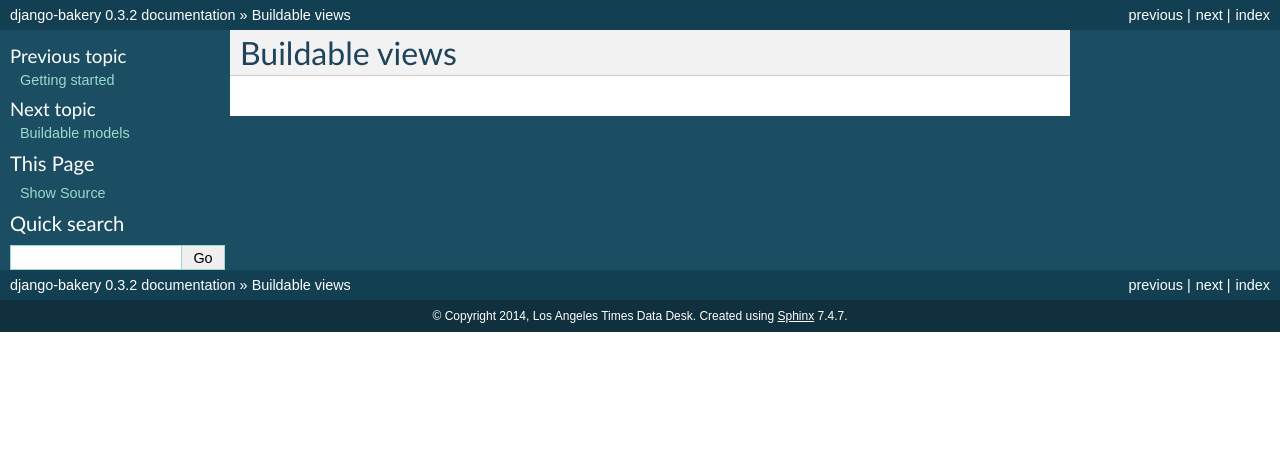
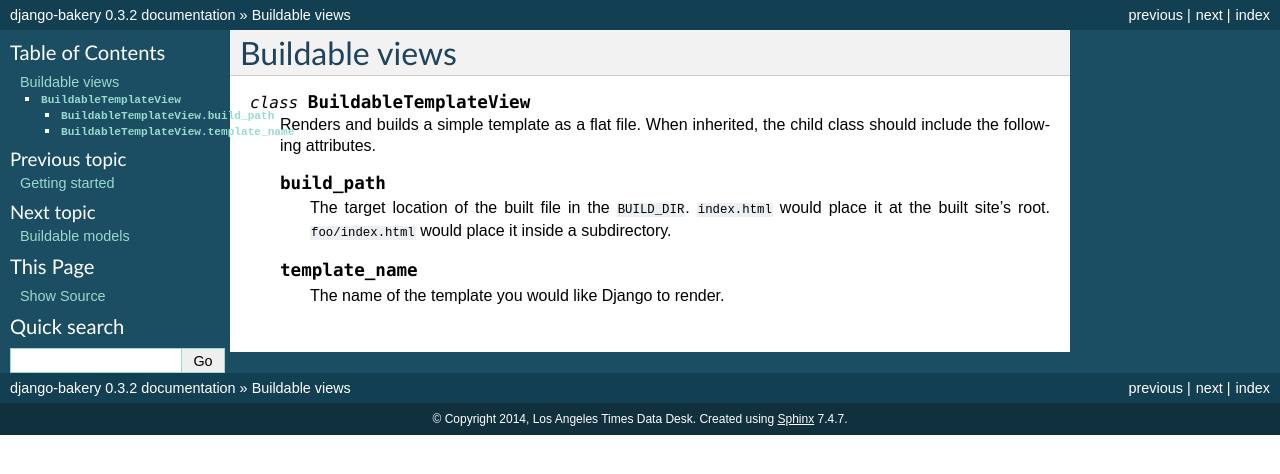
Before and after one commit to maruko8k/django-bakery, a Sphinx documentation site: the page built from docs/buildableviews.rst, in a window 1280 px wide. Shown: the top 474 px of the page. Built offline with Sphinx 7.4.7, drawn with Linux system fonts in a browser that asks for light colours.

Commit message:
First try at documenting a class using the Sphinx defaults. [skip ci]

```diff
--- a/docs/buildableviews.rst
+++ b/docs/buildableviews.rst
@@ -1,2 +1,16 @@
 Buildable views
 ===============
+
+.. class:: BuildableTemplateView
+
+    Renders and builds a simple template as a flat file. When inherited, the child class should include the following attributes.
+
+    .. attribute:: build_path
+
+        The target location of the built file in the ``BUILD_DIR``.
+        ``index.html`` would place it at the built site's root.
+        ``foo/index.html`` would place it inside a subdirectory.
+
+    .. attribute:: template_name
+
+        The name of the template you would like Django to render.
```
Also changed, not shown: 8 other files.
